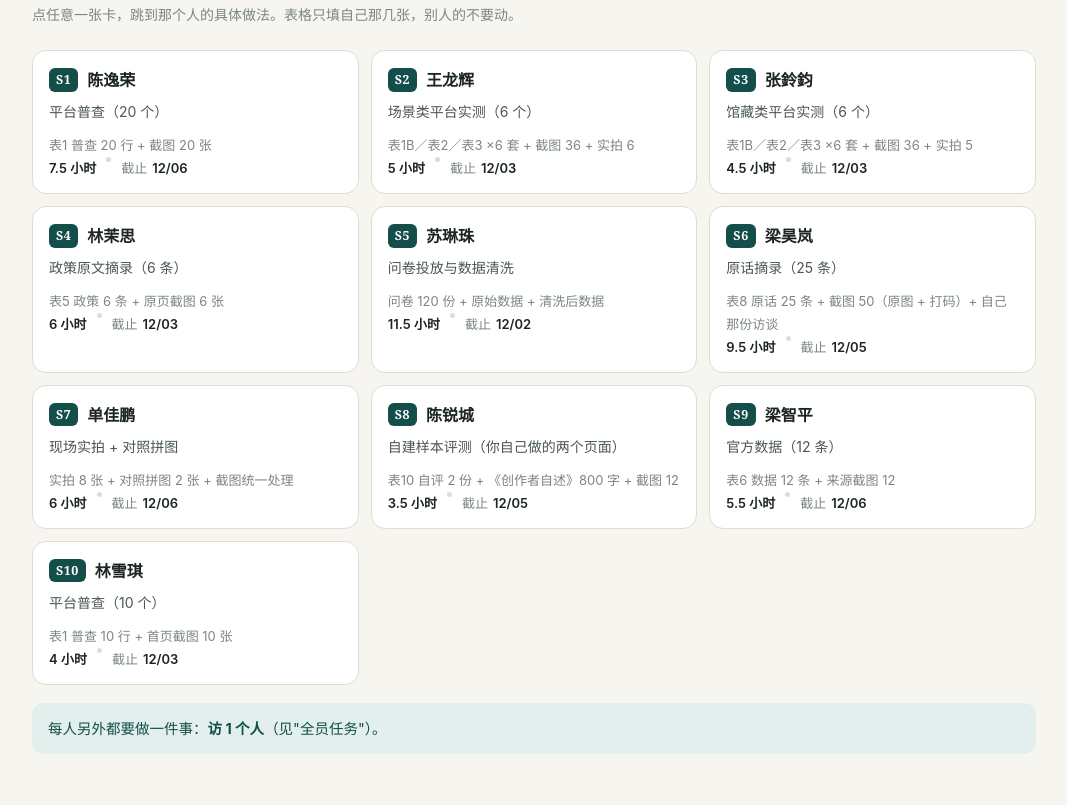
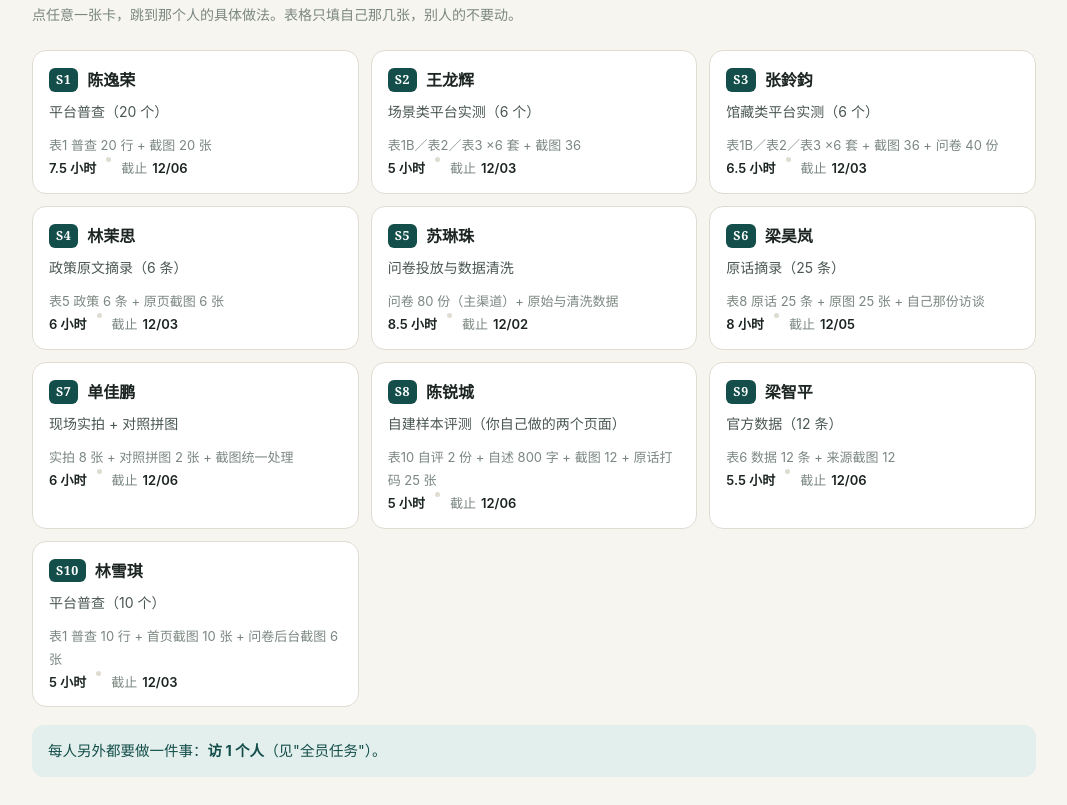
Before and after one commit to yubinpeng2020/chaoshan-vr-team-plan, a plain HTML site: page index.html in a window 1280 px wide. Shown: the part 567-1372 px from the top of the page, without its empty margins (106-1173 px from the left). Drawn offline with Linux system fonts and the light colour scheme.

Commit message:
工时拉平：问卷次渠道给S3、后台截图给S10、原话打码给S8；S1与S10每日对号去重；S3/S8/S10补材料与步骤

```diff
--- a/index.html
+++ b/index.html
@@ -374,14 +374,14 @@ footer p{margin:0 0 6px}
       <a class="rcard" href="#s2">
         <div class="top"><span class="badge">S2</span><span class="who">王龙辉</span></div>
         <p class="job">场景类平台实测（6 个）</p>
-        <div class="row"><span>表1B／表2／表3 ×6 套 + 截图 36 + 实拍 6</span></div>
+        <div class="row"><span>表1B／表2／表3 ×6 套 + 截图 36</span></div>
         <div class="row"><span><b>5 小时</b></span><i class="dot"></i><span>截止 <b>12/03</b></span></div>
       </a>
       <a class="rcard" href="#s3">
         <div class="top"><span class="badge">S3</span><span class="who">张鈴鈞</span></div>
         <p class="job">馆藏类平台实测（6 个）</p>
-        <div class="row"><span>表1B／表2／表3 ×6 套 + 截图 36 + 实拍 5</span></div>
-        <div class="row"><span><b>4.5 小时</b></span><i class="dot"></i><span>截止 <b>12/03</b></span></div>
+        <div class="row"><span>表1B／表2／表3 ×6 套 + 截图 36 + 问卷 40 份</span></div>
+        <div class="row"><span><b>6.5 小时</b></span><i class="dot"></i><span>截止 <b>12/03</b></span></div>
       </a>
       <a class="rcard" href="#s4">
         <div class="top"><span class="badge">S4</span><span class="who">林茉思</span></div>
@@ -392,14 +392,14 @@ footer p{margin:0 0 6px}
       <a class="rcard" href="#s5">
         <div class="top"><span class="badge">S5</span><span class="who">苏琳珠</span></div>
         <p class="job">问卷投放与数据清洗</p>
-        <div class="row"><span>问卷 120 份 + 原始数据 + 清洗后数据</span></div>
-        <div class="row"><span><b>11.5 小时</b></span><i class="dot"></i><span>截止 <b>12/02</b></span></div>
+        <div class="row"><span>问卷 80 份（主渠道）+ 原始与清洗数据</span></div>
+        <div class="row"><span><b>8.5 小时</b></span><i class="dot"></i><span>截止 <b>12/02</b></span></div>
       </a>
       <a class="rcard" href="#s6">
         <div class="top"><span class="badge">S6</span><span class="who">梁昊岚</span></div>
         <p class="job">原话摘录（25 条）</p>
-        <div class="row"><span>表8 原话 25 条 + 截图 50（原图 + 打码）+ 自己那份访谈</span></div>
-        <div class="row"><span><b>9.5 小时</b></span><i class="dot"></i><span>截止 <b>12/05</b></span></div>
+        <div class="row"><span>表8 原话 25 条 + 原图 25 张 + 自己那份访谈</span></div>
+        <div class="row"><span><b>8 小时</b></span><i class="dot"></i><span>截止 <b>12/05</b></span></div>
       </a>
       <a class="rcard" href="#s7">
         <div class="top"><span class="badge">S7</span><span class="who">单佳鹏</span></div>
@@ -410,8 +410,8 @@ footer p{margin:0 0 6px}
       <a class="rcard" href="#s8">
         <div class="top"><span class="badge">S8</span><span class="who">陈锐城</span></div>
         <p class="job">自建样本评测（你自己做的两个页面）</p>
-        <div class="row"><span>表10 自评 2 份 + 《创作者自述》800 字 + 截图 12</span></div>
-        <div class="row"><span><b>3.5 小时</b></span><i class="dot"></i><span>截止 <b>12/05</b></span></div>
+        <div class="row"><span>表10 自评 2 份 + 自述 800 字 + 截图 12 + 原话打码 25 张</span></div>
+        <div class="row"><span><b>5 小时</b></span><i class="dot"></i><span>截止 <b>12/06</b></span></div>
       </a>
       <a class="rcard" href="#s9">
         <div class="top"><span class="badge">S9</span><span class="who">梁智平</span></div>
@@ -422,8 +422,8 @@ footer p{margin:0 0 6px}
       <a class="rcard" href="#s10">
         <div class="top"><span class="badge">S10</span><span class="who">林雪琪</span></div>
         <p class="job">平台普查（10 个）</p>
-        <div class="row"><span>表1 普查 10 行 + 首页截图 10 张</span></div>
-        <div class="row"><span><b>4 小时</b></span><i class="dot"></i><span>截止 <b>12/03</b></span></div>
+        <div class="row"><span>表1 普查 10 行 + 首页截图 10 张 + 问卷后台截图 6 张</span></div>
+        <div class="row"><span><b>5 小时</b></span><i class="dot"></i><span>截止 <b>12/03</b></span></div>
       </a>
     </div>
 
@@ -512,6 +512,7 @@ footer p{margin:0 0 6px}
         <li>"一句话说明"必须自己写（100 字内）：这是什么、展示什么。<b>这一栏没写等于没交。</b></li>
         <li>编号自己用 P01–P20，一行一个平台，不重号、不跳号。</li>
         <li>交之前自查一遍：同一个平台出现两次只留一条；点不开又没截图的删掉；<b>不许为了凑数留假平台</b>。</li>
+        <li><b>每天和林雪琪对一次号</b>：收工把你已填的 P 号清单发她（微信发号就行），她按你的号跳过重复；她找到的新号也会发你，你补进自己的表。</li>
       </ol>
       <p class="time">预计用时 <b>7.5 小时</b>（搜与填 5h，点开核验 2h，自查 0.5h）</p>
       <p class="also"><b>还有一件 10 个人都要做的事</b>：访 1 个人（10 分钟，微信语音），用你自己那份 <b>T01</b> 访谈表记，访完当天填。分到访谁、怎么开口，见「<a href="#all">全员任务</a>」。</p>
@@ -537,6 +538,7 @@ footer p{margin:0 0 6px}
             <tr><td class="n">2</td><td data-label="材料">表2 任务测试（场景脚本 S1/S2/S3）</td><td class="qty" data-label="数量">6 套</td><td class="due" data-label="交件日">同上</td></tr>
             <tr><td class="n">3</td><td data-label="材料">表3 五项简评</td><td class="qty" data-label="数量">6 份</td><td class="due" data-label="交件日">同上</td></tr>
             <tr><td class="n">4</td><td data-label="材料">截图（每平台 6 张，用该平台的 P 号）</td><td class="qty" data-label="数量">36 张</td><td class="due" data-label="交件日">12/03</td></tr>
+            <tr><td class="n">5</td><td data-label="材料">问卷次渠道投放（老乡群、家人群、朋友圈）</td><td class="qty" data-label="数量">40 份</td><td class="due" data-label="交件日">12/01 前发完，12/02 报数</td></tr>
           </tbody>
         </table>
       </div>
@@ -558,9 +560,9 @@ footer p{margin:0 0 6px}
       <div class="role-head">
         <span class="badge">S3</span>
         <h3><span class="name">张鈴鈞</span><span class="sep">·</span>馆藏类平台实测（6 个）</h3>
-        <div class="chips"><span class="chip">4.5 小时</span><span class="chip date">12/03 交齐</span></div>
+        <div class="chips"><span class="chip">6.5 小时</span><span class="chip date">12/03 交齐</span></div>
       </div>
-      <p class="pos"><b>你的定位</b>测"有展品、有讲解"的那类——侨批数字展厅、数字博物馆、非遗线上展。你回答的问题是：有东西，但讲不讲得明白。</p>
+      <p class="pos"><b>你的定位</b>测"有展品、有讲解"的那类——侨批数字展厅、数字博物馆、非遗线上展。你回答的问题是：有东西，但讲不讲得明白。另外你和苏琳珠分开发问卷，你负责"自己人的群"那一路。</p>
 
       <div class="callout"><b>测哪 6 个不用你找</b>：老师会从普查结果里按类型挑好，名单（带 P 号）发群里，你按名单测，别自己另找、别换号。</div>
 
@@ -584,8 +586,10 @@ footer p{margin:0 0 6px}
         <li>五项简评同上；语言选项单独记一笔：<b>有没有潮汕话</b>（普通话／潮汕话／英文／无）。</li>
         <li>每平台截 6 张：展厅入口｜展品列表（证明有多少件）｜展品详情｜讲解页或"只有标题"｜语言选项｜死链空页。</li>
         <li>每平台写一句判断，<b>不许写"无问题"</b>——真找不到问题，就写"我们找了 3 分钟才找到详情入口"。</li>
+        <li>问卷：找苏琳珠要链接和话术，发你自己的<b>潮汕老乡群、家人群、朋友圈</b>，目标 <b>40 份</b>；隔一天补发一次，别刷屏。</li>
+        <li>回收数填表7 对应那三行，"投放人"写你自己；12/02 把份数报给苏琳珠汇总。</li>
       </ol>
-      <p class="time">预计用时 <b>4.5 小时</b>（6 个平台 × 45 分钟）。现场实拍不用你拍，统一由单佳鹏拍。</p>
+      <p class="time">预计用时 <b>6.5 小时</b>（馆藏 6 个 × 45 分钟＝4.5h，问卷发卷与报数 2h）。现场实拍不用你拍，统一由单佳鹏拍。</p>
       <p class="also"><b>还有一件 10 个人都要做的事</b>：访 1 个人（10 分钟，微信语音），用你自己那份 <b>T03</b> 访谈表记，访完当天填。分到访谁、怎么开口，见「<a href="#all">全员任务</a>」。</p>
     </article>
 
@@ -627,9 +631,9 @@ footer p{margin:0 0 6px}
       <div class="role-head">
         <span class="badge">S5</span>
         <h3><span class="name">苏琳珠</span><span class="sep">·</span>问卷投放与数据清洗</h3>
-        <div class="chips"><span class="chip">11.5 小时</span><span class="chip date">12/02 交齐</span></div>
+        <div class="chips"><span class="chip">8.5 小时</span><span class="chip date">12/02 交齐</span></div>
       </div>
-      <p class="pos"><b>你的定位</b>全队唯一"直接问人"的岗。报告里"120 个人怎么说"那部分，全靠你。</p>
+      <p class="pos"><b>你的定位</b>问卷这条线你管三件：建卷、主渠道投放、清洗数据。次渠道（老乡群／家人群／朋友圈 40 份）分给张鈴鈞，后台截图分给林雪琪，最后你汇总。</p>
 
       <h4>你要交的材料</h4>
       <div class="tbl-wrap">
@@ -639,7 +643,6 @@ footer p{margin:0 0 6px}
             <tr><td class="n">1</td><td data-label="材料">问卷发出（16 题，腾讯问卷／问卷星）</td><td class="qty" data-label="数量">1 份</td><td class="due" data-label="交件日">时间自己定，12/01 前发完</td></tr>
             <tr><td class="n">2</td><td data-label="材料">表7 投放记录</td><td class="qty" data-label="数量">1 份</td><td class="due" data-label="交件日">边发边记</td></tr>
             <tr><td class="n">3</td><td data-label="材料">原始数据 + 清洗后数据（写明删了几份、为什么）</td><td class="qty" data-label="数量">各 1 份</td><td class="due" data-label="交件日">12/02</td></tr>
-            <tr><td class="n">4</td><td data-label="材料">截图（Q01–Q06：填写页 2 + 后台 4）＋推广现场 2 张</td><td class="qty" data-label="数量">6 + 2</td><td class="due" data-label="交件日">12/02</td></tr>
           </tbody>
         </table>
       </div>
@@ -647,12 +650,12 @@ footer p{margin:0 0 6px}
       <h4>建议操作路径</h4>
       <ol class="steps">
         <li>先看 <a href="files/受众问卷_16题.html" target="_blank" rel="noopener"><b>受众问卷（16 题）</b></a>，照它在腾讯问卷或问卷星里建卷。<b>发卷时间你自己定</b>，找个自己方便盯的时间发。</li>
-        <li>渠道按表7 一条条发：自己班群 40｜社团群 30｜潮汕老乡群 30｜朋友圈 25｜家人群 15（<b>60 岁以上样本靠这条</b>）｜私聊 10 人。</li>
-        <li>12/01 晚看数：到 100 份就够写；差得多就早两天说，老师可以一起想办法。</li>
+        <li>你发这几条渠道：自己班群 30｜社团群 25｜私聊 25，合计 <b>80 份</b>。<b>老乡群、家人群、朋友圈那 40 份归张鈴鈞</b>，两人别发同一个群。</li>
+        <li>12/01 晚看数：你自己那 80 份到 70 就够写；差得多就早点说，别等到 12/02。</li>
         <li>12/02 导出原始数据（不动），另存一份删无效卷（答题 &lt;30 秒、全选同一项、开放题空白过半），<b>标明删了几份、为什么</b>。</li>
-
+        <li>12/02 把张鈴鈞报来的 40 份和自己那 80 份合在一起再清洗，表7 里按渠道分行核对总数。</li>
       </ol>
-      <p class="time">预计用时 <b>11.5 小时</b>（建卷 1h，投放与回收 6h，清洗 3h，截图 1.5h）</p>
+      <p class="time">预计用时 <b>8.5 小时</b>（建卷 1h，主渠道投放与回收 4.5h，清洗 3h）</p>
       <p class="also"><b>还有一件 10 个人都要做的事</b>：访 1 个人（10 分钟，微信语音），用你自己那份 <b>T05</b> 访谈表记，访完当天填。分到访谁、怎么开口，见「<a href="#all">全员任务</a>」。</p>
     </article>
 
@@ -661,7 +664,7 @@ footer p{margin:0 0 6px}
       <div class="role-head">
         <span class="badge">S6</span>
         <h3><span class="name">梁昊岚</span><span class="sep">·</span>原话摘录（25 条）</h3>
-        <div class="chips"><span class="chip">9.5 小时</span><span class="chip date">12/05 交齐</span></div>
+        <div class="chips"><span class="chip">8 小时</span><span class="chip date">12/05 交齐</span></div>
       </div>
       <p class="pos"><b>你的定位</b>收集"人说的话"。报告里最扎心的那 8–12 句引文，全从你这 25 条里挑。</p>
 
@@ -671,7 +674,7 @@ footer p{margin:0 0 6px}
           <thead><tr><th>#</th><th>材料</th><th>数量</th><th>交件日</th></tr></thead>
           <tbody>
             <tr><td class="n">1</td><td data-label="材料">表8 原话摘录（一字不改，含错别字）</td><td class="qty" data-label="数量">25 条</td><td class="due" data-label="交件日">11/30 交 10 条，12/05 交齐</td></tr>
-            <tr><td class="n">2</td><td data-label="材料">原话截图 <b>C01–C25</b>：<b>原图 + 打码图</b>（原图不动，打码图遮住用户名和头像）</td><td class="qty" data-label="数量">各 25 张</td><td class="due" data-label="交件日">12/05</td></tr>
+            <tr><td class="n">2</td><td data-label="材料">原话截图 <b>C01–C25</b>：只交<b>原图</b>（不裁不改，存档核对用）；打码图由陈锐城做</td><td class="qty" data-label="数量">25 张</td><td class="due" data-label="交件日">12/05</td></tr>
             <tr><td class="n">3</td><td data-label="材料">自己那份访谈记录（T06）</td><td class="qty" data-label="数量">1 份</td><td class="due" data-label="交件日">12/05</td></tr>
           </tbody>
         </table>
@@ -700,11 +703,11 @@ footer p{margin:0 0 6px}
         <li>抖音、小红书、大众点评、B 站搜 潮州 VR｜汕头 小公园｜潮汕 非遗 展览｜侨批 博物馆｜英歌舞。</li>
         <li>每条填：原话／平台／链接／日期／类别／一句话说明。<b>一字不改抄，错别字保留。</b></li>
         <li>填完先数九类够不够，缺哪类专门去搜哪类。</li>
-        <li>每条评论截<b>两张</b>：一张<b>原图</b>（不裁不改，留作存档、核对用），一张<b>打码图</b>（把用户名、头像遮掉）。两张都要交，写进报告时才用打码那张。</li>
+        <li>每条评论<b>只截一张原图</b>（不裁不改，留作存档核对）。<b>打码不归你</b>——12/05 交原图后由陈锐城统一打码，你只要保证 C 号与表8 一一对上。</li>
         <li>自己的访谈当天整理：8 问答全，另写"三句话判断"，别写受访人真名。</li>
         <li>访谈编号就是 <b>T06</b>（表头已印好），存成 <code>访谈_T06_梁昊岚_日期.xlsx</code>。</li>
       </ol>
-      <p class="time">预计用时 <b>9.5 小时</b>（找与抄 6h，截图 2.5h，访谈 1h）</p>
+      <p class="time">预计用时 <b>8 小时</b>（找与抄 6h，截原图 1h，访谈 1h）</p>
       <p class="also"><b>还有一件 10 个人都要做的事</b>：访 1 个人（10 分钟，微信语音），用你自己那份 <b>T06</b> 访谈表记，访完当天填。分到访谁、怎么开口，见「<a href="#all">全员任务</a>」。</p>
     </article>
 
@@ -747,7 +750,7 @@ footer p{margin:0 0 6px}
       <div class="role-head">
         <span class="badge">S8</span>
         <h3><span class="name">陈锐城</span><span class="sep">·</span>自建样本评测（你自己做的两个页面）</h3>
-        <div class="chips"><span class="chip">3.5 小时</span><span class="chip date">12/05 交齐</span></div>
+        <div class="chips"><span class="chip">5 小时</span><span class="chip date">12/06 交齐</span></div>
       </div>
       <p class="pos"><b>你的定位</b>全队唯一"动手做过"的人。你做的两个页面不拿来展示，<b>当第 8 个被测对象，用同一把尺子量它</b>，再写 800 字说清"做的时候卡在哪"。</p>
 
@@ -760,6 +763,7 @@ footer p{margin:0 0 6px}
             <tr><td class="n">2</td><td data-label="材料">《创作者自述》800 字</td><td class="qty" data-label="数量">1 份</td><td class="due" data-label="交件日">12/05</td></tr>
             <tr><td class="n">3</td><td data-label="材料">页面截图（两页面各 6 张）</td><td class="qty" data-label="数量">12 张</td><td class="due" data-label="交件日">12/04</td></tr>
             <tr><td class="n">4</td><td data-label="材料">与外部同类平台的并排对照（1 页，含数据）</td><td class="qty" data-label="数量">1 页</td><td class="due" data-label="交件日">12/05</td></tr>
+            <tr><td class="n">5</td><td data-label="材料">原话打码图（C01–C25，遮住用户名和头像）</td><td class="qty" data-label="数量">25 张</td><td class="due" data-label="交件日">12/06</td></tr>
           </tbody>
         </table>
       </div>
@@ -771,8 +775,9 @@ footer p{margin:0 0 6px}
                 <li>自述 800 字只回答四个问题：做的时候最卡的是哪一步（技术？素材？还是不知道该讲什么）｜3D 场景里加讲解难不难，你最后加了没有，为什么｜手机上跑得动吗，测过没有，怎么优化｜为什么选"分镜叙事"而不是"自由漫游"。</li>
         <li>对照：把你的页面和小公园 VR、侨批数字展厅并排比五项简评分数，看"重展示轻讲解"这个毛病你犯了没有。</li>
         <li><b>不许美化数据。</b>你自己做的如果也"重展示轻讲解"，就照实写。</li>
+        <li>打码：梁昊岚 12/05 交来 25 张原话原图后，你按 C 号逐张把用户名、头像遮掉，12/06 交。<b>要求：评论内容看得清，看不出是谁。</b>你会修图，这个活你最快。</li>
       </ol>
-      <p class="time">预计用时 <b>3.5 小时</b>（评测 1h，写自述 2h，截图 0.5h）</p>
+      <p class="time">预计用时 <b>5 小时</b>（评测 1h，写自述 2h，截图 0.5h，打码 25 张 1.5h）</p>
       <p class="also"><b>还有一件 10 个人都要做的事</b>：访 1 个人（10 分钟，微信语音），用你自己那份 <b>T08</b> 访谈表记，访完当天填。分到访谁、怎么开口，见「<a href="#all">全员任务</a>」。</p>
     </article>
 
@@ -816,7 +821,7 @@ footer p{margin:0 0 6px}
       <div class="role-head">
         <span class="badge">S10</span>
         <h3><span class="name">林雪琪</span><span class="sep">·</span>平台普查（10 个）</h3>
-        <div class="chips"><span class="chip">4 小时</span><span class="chip date">12/03 交齐</span></div>
+        <div class="chips"><span class="chip">5 小时</span><span class="chip date">12/03 交齐</span></div>
       </div>
       <p class="pos"><b>你的定位</b>把潮汕的线上数字文化资源再找 10 个出来，逐个确认能不能打开。你只做"找得到吗"，不测评、不打分。</p>
 
@@ -827,6 +832,7 @@ footer p{margin:0 0 6px}
           <tbody>
             <tr><td class="n">1</td><td data-label="材料">表1 平台普查（12 字段，编号 <b>P21–P30</b>）</td><td class="qty" data-label="数量">10 行</td><td class="due" data-label="交件日">12/03</td></tr>
             <tr><td class="n">2</td><td data-label="材料">平台首页截图（打不开的也截）</td><td class="qty" data-label="数量">10 张</td><td class="due" data-label="交件日">12/03</td></tr>
+            <tr><td class="n">3</td><td data-label="材料">问卷后台截图 <b>Q01–Q06</b>（填写页 2 + 统计 4）</td><td class="qty" data-label="数量">6 张</td><td class="due" data-label="交件日">12/02</td></tr>
           </tbody>
         </table>
       </div>
@@ -838,8 +844,10 @@ footer p{margin:0 0 6px}
         <li>照表头一行填一个平台，12 项（最后「采集人＋日期」占两列）——不自己加列、不删列、不改列名。"一句话说明"自己写，<b>不许复制网页标题</b>。</li>
         <li>编号用 P21–P30（号段老师已经分好，别用别的号）；截图文件名 <code>P21_首页_日期_林雪琪.png</code>。</li>
         <li>同一平台有网页版又有小程序，算一个，别拆成两个凑数。</li>
+        <li><b>和陈逸荣对号，别撞车</b>：开工前先看他已经交了哪些（他每天把 P 号发你），撞上的跳过；你找到新号也每天发他一份。</li>
+        <li>12/02 找苏琳珠要问卷后台的只读权限，截 <b>Q01–Q06</b> 六张：手机填写页、电脑填写页、回收总量、完成率、一道关键题的统计图、开放题列表（昵称打码）。</li>
       </ol>
-      <p class="time">预计用时 <b>4 小时</b>（找 2.5h，截图 1h，填表 0.5h）</p>
+      <p class="time">预计用时 <b>5 小时</b>（找 2.5h，截图 1h，填表 0.5h，问卷后台截图 1h）</p>
       <p class="also"><b>还有一件 10 个人都要做的事</b>：访 1 个人（10 分钟，微信语音），用你自己那份 <b>T10</b> 访谈表记，访完当天填。分到访谁、怎么开口，见「<a href="#all">全员任务</a>」。</p>
     </article>
   </section>
```
